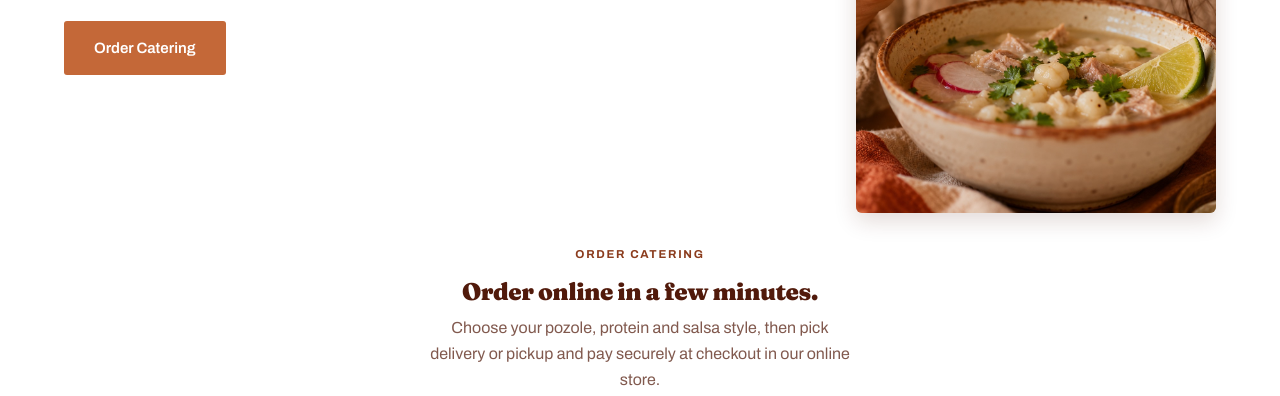
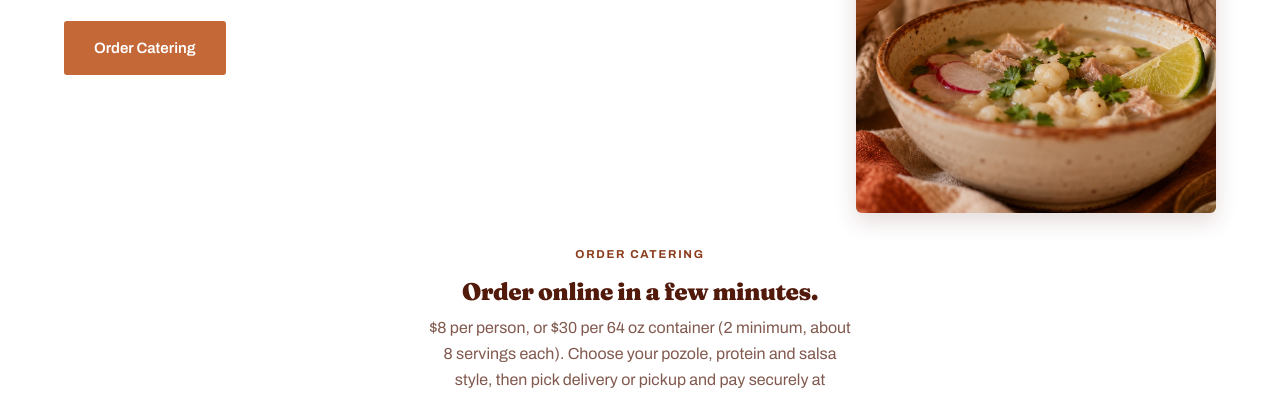
Before and after one commit to Mypozole/Mypozole.github.io, an Astro site: page /catering/home in a window 1280 px wide. Shown: the part 404-800 px from the top of the page. Built offline with nearby package versions, Linux system fonts and the light colour scheme; Astro itself is replaced by a stand-in of ours.

Commit message:
Show store catering prices and order-ahead note on catering pages

```diff
--- a/src/components/CateringPage.astro
+++ b/src/components/CateringPage.astro
@@ -22,6 +22,7 @@
   heroPhoto, heroAlt = '', testimonialQuote = '', testimonialAttr = '',
 } = Astro.props;
 const party = cateringData.pozolePartyPackages;
+const drop = cateringData.dropOff;
 const partyMailHref = `mailto:${site.email}?subject=${encodeURIComponent('Pozole Party inquiry')}`;
 ---
 <BaseLayout title={`${title} | MyPozole Catering`} description={intro}>
@@ -45,7 +46,7 @@
       <div class="builder-section">
         <p class="label">Order catering</p>
         <h2>Order online in a few minutes.</h2>
-        <p class="builder-lead">Choose your pozole, protein and salsa style, then pick delivery or pickup and pay securely at checkout in our online store.</p>
+        <p class="builder-lead">${drop.pricePerPerson} per person, or ${drop.containerPrice} per {drop.containerOz} oz container ({drop.minimumContainers} minimum, about {drop.servingsPerContainer} servings each). Choose your pozole, protein and salsa style, then pick delivery or pickup and pay securely at checkout in our online store. Please order at least a day ahead.</p>
         <a href={site.onlineStoreUrl} class="btn store-btn">Order Catering</a>
         {testimonialAttr && (
           <blockquote class="store-quote">
```
